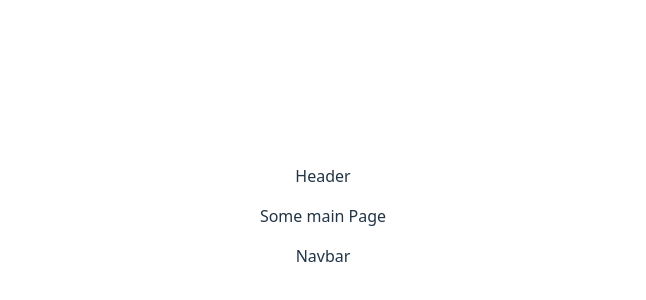
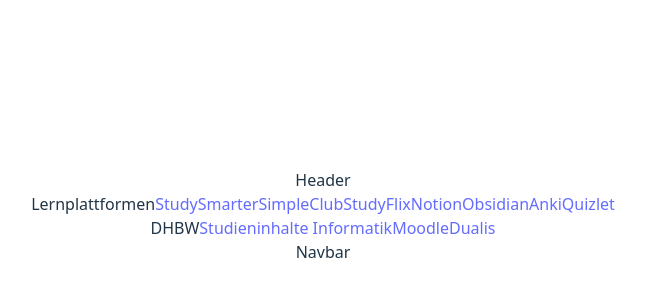
Before and after one commit to DHBW-MEOW/eduflow-frontend, a React (Vite) app: page / in a window 1280 px wide. Shown: the part 184-484 px from the top of the page, without its empty margins (317-963 px from the left). Built offline with nearby package versions, Linux system fonts and the light colour scheme.

Commit message:
Basic html structure for component

```diff
--- a/src/app/App.tsx
+++ b/src/app/App.tsx
@@ -1,12 +1,14 @@
 import './App.css'
 import Layout from './Layout.tsx'
-import SomePage from './somePage/SomePage.tsx'
+import Quicklinks from '../components/quicklinks/Quicklinks.tsx'
 
 function App() {
 
   return (
     <div>
-      <Layout>{SomePage()}</Layout>
+      <Layout>
+        <Quicklinks/>
+      </Layout>
     </div>
   )
 }
--- /dev/null
+++ b/src/components/quicklinks/Quicklinks.tsx
@@ -0,0 +1,27 @@
+import './Quicklinks.css'
+import '../../colors.css'
+
+function Quicklinks() {
+    return (
+        <div>
+            <div>
+                <label>Lernplattformen</label>
+                <a href="https://www.studysmarter.de/">StudySmarter</a>
+                <a href="https://app.simpleclub.com/">SimpleClub</a>
+                <a href="https://studyflix.de/">StudyFlix</a>
+                <a href="https://www.notion.com/de">Notion</a>
+                <a href="https://obsidian.md/">Obsidian</a>
+                <a href="https://apps.ankiweb.net/">Anki</a>
+                <a href="https://apps.ankiweb.net/">Quizlet</a>
+            </div>
+            <div>
+                <label>DHBW</label>
+                <a href="https://www.karlsruhe.dhbw.de/inf/studieninhalte-profil.html">Studieninhalte Informatik</a>
+                <a href="https://moodle.dhbw.de/">Moodle</a>
+                <a href="https://dualis.dhbw.de/">Dualis</a>
+            </div>
+        </div>
+    )
+}
+
+export default Quicklinks
```
Also changed, not shown: src/components/quicklinks/Quicklinks.css (added).
